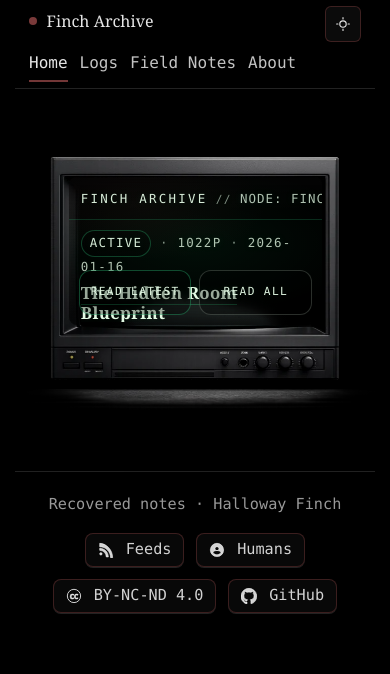
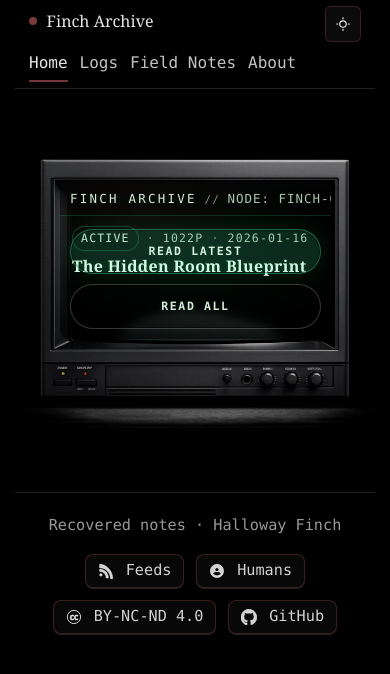
Before and after one commit to HallowayFinch/fincharchive.com, a Jekyll site: the page built from index.html, in a window 390 px wide. Shown: the top 674 px of the page. Built offline with Jekyll 4.4.1, drawn with Linux system fonts in a browser that asks for light colours.

Commit message:
Enhance responsive styles for home UI components
Added responsive styles for .finch-home and .finch-crtframe classes to improve layout on various screen sizes.

```diff
--- a/assets/css/style.css
+++ b/assets/css/style.css
@@ -2746,3 +2746,191 @@ html {
     overflow: hidden;
   }
 }
+
+/* Desktop: pull CRT upward so top/bottom spacing is more balanced */
+.finch-home {
+  margin-top: -2.25rem;
+}
+
+@media (min-width: 980px) {
+  .finch-home { margin-top: -3.25rem; }
+}
+
+/* Don’t yank it up on small screens */
+@media (max-width: 680px) {
+  .finch-home { margin-top: 0; }
+}
+
+@media (max-width: 680px) {
+  .finch-home {
+    margin-left: -1.25rem;
+    margin-right: -1.25rem;
+    overflow-x: clip;
+  }
+  body { overflow-x: hidden; }
+
+  /* Big phones (iPhone Pro Max etc.) */
+  .finch-crtframe {
+    max-width: none;
+    width: 128vw;
+    margin-left: calc(50% - 64vw);
+    filter: drop-shadow(0 18px 42px rgba(0,0,0,0.50));
+  }
+}
+
+/* Mid phones */
+@media (max-width: 430px) {
+  .finch-crtframe {
+    width: 124vw;
+    margin-left: calc(50% - 62vw);
+  }
+}
+
+/* Small phones */
+@media (max-width: 380px) {
+  .finch-crtframe {
+    width: 116vw;
+    margin-left: calc(50% - 58vw);
+  }
+}
+
+/* Make the screen UI layout behave like a bounded instrument panel */
+.finch-homeui {
+  display: flex;
+  flex-direction: column;
+  height: 100%;
+}
+
+/* Ensure actions can always drop to the bottom */
+.finch-homeui__actions {
+  margin-top: auto;
+}
+
+@media (max-width: 680px) {
+  /* reduce “header eats space” problem */
+  .finch-screen__header--single {
+    padding: 6px 10px 4px;
+  }
+  .finch-screen__headline {
+    font-size: 0.68rem;
+    letter-spacing: 0.10em;
+    white-space: nowrap;
+    overflow: hidden;
+    text-overflow: ellipsis;
+  }
+
+  /* collapse content that causes clipping */
+  .finch-active__excerpt { display: none; }
+  .finch-activity--secondary { display: none; }
+  .finch-homeui__prompt { display: none; }
+
+  /* buttons become big, stacked, thumb-friendly */
+  .finch-homeui__actions {
+    display: grid;
+    grid-template-columns: 1fr;
+    gap: 10px;
+  }
+
+  .finch-screen__btn {
+    padding: 12px 12px;
+    font-size: 0.72rem;
+  }
+
+  /* keep title + meta readable and bounded */
+  .finch-active__meta { font-size: 0.72rem; }
+  .finch-active__title {
+    font-size: 1.0rem;
+    line-height: 1.15;
+    display: -webkit-box;
+    -webkit-box-orient: vertical;
+    -webkit-line-clamp: 2;
+    overflow: hidden;
+  }
+}
+
+/* Filled buttons (default) */
+.finch-screen__btn {
+  display: inline-flex;
+  align-items: center;
+  justify-content: center;
+  gap: 0.5rem;
+
+  border-radius: 999px;
+  border: 1px solid rgba(80, 255, 180, 0.28);
+  background: rgba(80, 255, 180, 0.14);
+  color: rgba(232, 255, 233, 0.92);
+
+  text-transform: uppercase;
+  letter-spacing: 0.14em;
+  font-weight: 600;
+
+  box-shadow:
+    0 0 0 1px rgba(0,0,0,0.35) inset,
+    0 0 24px rgba(80,255,180,0.08);
+  transition: transform 120ms ease, background 120ms ease, border-color 120ms ease;
+}
+
+.finch-screen__btn:hover {
+  background: rgba(80, 255, 180, 0.18);
+  border-color: rgba(80, 255, 180, 0.38);
+  transform: translateY(-1px);
+}
+
+/* Ghost variant */
+.finch-screen__btn--ghost {
+  background: rgba(0,0,0,0.18);
+  border-color: rgba(232,255,233,0.22);
+  box-shadow: 0 0 0 1px rgba(0,0,0,0.45) inset;
+}
+
+
+/* transmission lookup cursor prompt */
+.finch-homeui__cmd {
+  margin: 10px 0 0;
+  font-size: 0.78rem;
+  color: rgba(232,255,233,0.72);
+}
+
+.finch-cmdlink {
+  color: rgba(232,255,233,0.78);
+  text-decoration: none;
+  border-bottom: 1px dotted rgba(232,255,233,0.25);
+}
+
+.finch-cmdlink:hover {
+  color: rgba(232,255,233,0.92);
+  border-bottom-color: rgba(232,255,233,0.45);
+}
+
+/* Equalizer bars on homepage CRT */
+.finch-graph {
+  height: 18px;
+  border-radius: 999px;
+  border: 1px solid rgba(80,255,180,0.16);
+  background: rgba(0,0,0,0.22);
+  overflow: hidden;
+  box-shadow: 0 0 0 1px rgba(0,0,0,0.35) inset;
+}
+
+.finch-graph--eq::before {
+  content: "";
+  display: block;
+  height: 100%;
+  width: 140%;
+  background:
+    repeating-linear-gradient(
+      90deg,
+      rgba(80,255,180,0.0) 0px,
+      rgba(80,255,180,0.0) 6px,
+      rgba(80,255,180,0.22) 7px,
+      rgba(80,255,180,0.22) 8px
+    );
+  opacity: 0.85;
+  transform: translateX(-20%);
+  animation: finchEq 1.15s linear infinite;
+}
+
+@keyframes finchEq {
+  0% { transform: translateX(-20%); }
+  100% { transform: translateX(0%); }
+}
```
